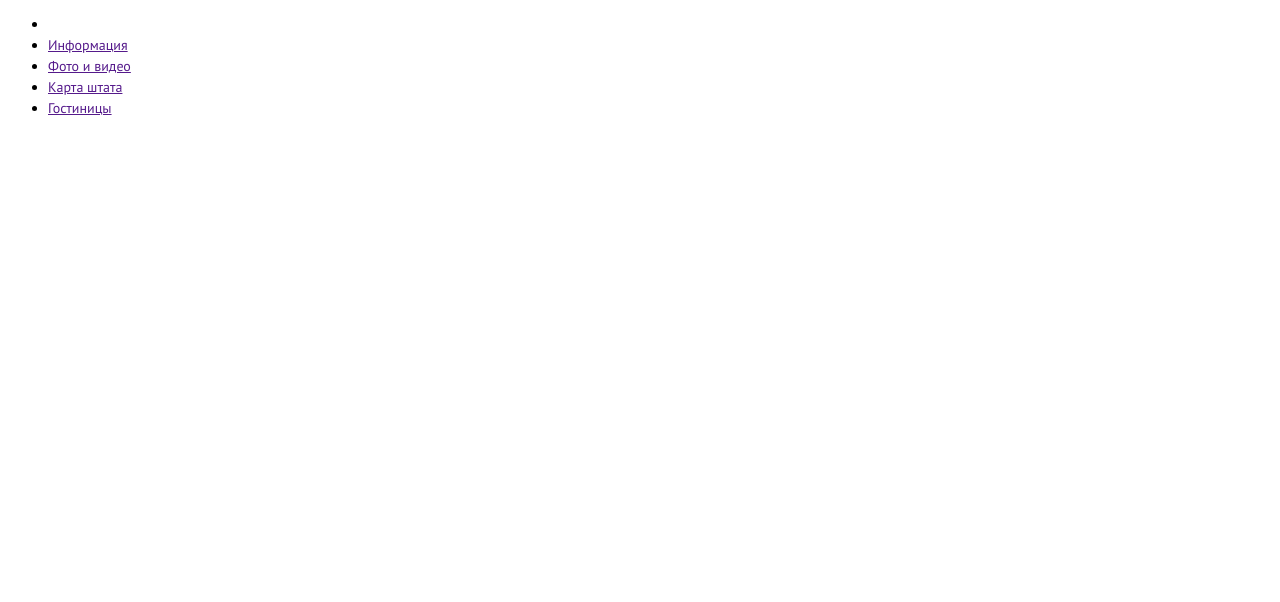
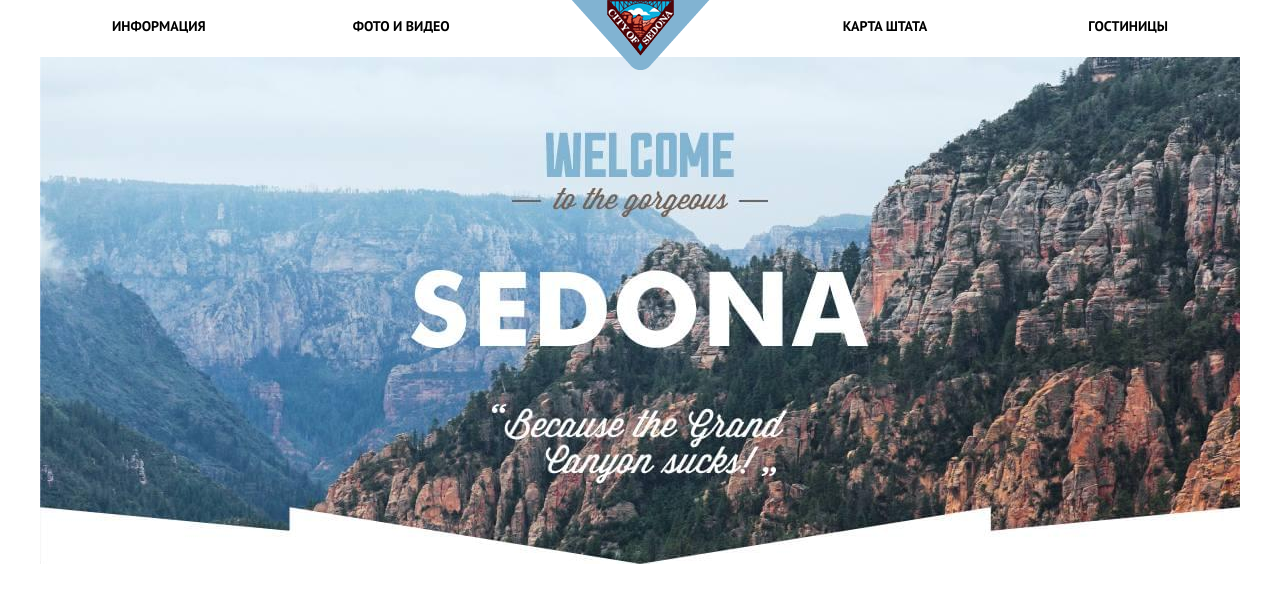
Before and after one commit to devis13/_2_1303_Sedona, a website: page prod/index.html in a window 1280 px wide. Drawn offline with Linux system fonts and the light colour scheme.

Commit message:
Зделал шапку сайта и блок интро

```diff
--- a/package.json
+++ b/package.json
@@ -14,6 +14,7 @@
     "gulp-autoprefixer": "^7.0.1",
     "gulp-clean-css": "^4.3.0",
     "gulp-csscomb": "^3.1.0",
+    "gulp-file-include": "^2.2.2",
     "gulp-htmlclean": "^2.7.22",
     "gulp-imagemin": "^7.1.0",
     "gulp-rename": "^2.0.0",
--- a/prod/index.html
+++ b/prod/index.html
@@ -1 +1 @@
-<!DOCTYPE html><html lang="en"><head><meta charset="UTF-8"><meta name="viewport" content="width=device-width, initial-scale=1.0"><title>Document</title><link rel="stylesheet" href="styles/style.css"></head><body><header class="header"><nav class="main-nav"><ul class="main-nav__list"><li class="main-nav__item"> <a href="" class="main-nav__link"><img src="" alt=""></a></li><li class="main-nav__item"> <a href="" class="main-nav__link">Информация</a></li><li class="main-nav__item"> <a href="" class="main-nav__link">Фото и видео</a></li><li class="main-nav__item"> <a href="" class="main-nav__link">Карта штата</a></li><li class="main-nav__item"> <a href="" class="main-nav__link">Гостиницы</a></li></ul></nav></header></body></html>
+<!DOCTYPE html><html lang="en"><head><meta charset="UTF-8"><meta name="viewport" content="width=device-width, initial-scale=1.0"><title>Document</title><link rel="stylesheet" href="styles/normolize.css"><link rel="stylesheet" href="styles/style.css"></head><body><header class="header container"><nav class="main-nav"><ul class="main-nav__list"><li class="main-nav__item"> <a href="" class="main-nav__link  main-nav__link--active"><img src="img/header/main-logo.png" alt="Главная" class="main-nav__logo main-logo"></a></li><li class="main-nav__item"> <a href="" class="main-nav__link">Информация</a></li><li class="main-nav__item"> <a href="" class="main-nav__link">Фото и видео</a></li><li class="main-nav__item"> <a href="" class="main-nav__link">Карта штата</a></li><li class="main-nav__item"> <a href="" class="main-nav__link">Гостиницы</a></li></ul></nav></header><section class="intro container"><h1 class="_visually-hidden">Интро</h1></section></body></html>
--- a/prod/styles/style.css
+++ b/prod/styles/style.css
@@ -1 +1 @@
-@font-face{font-family:ptsans;src:url(../fonts/ptsans.woff2) format('woff2'),url(../fonts/ptsans.woff) format('woff')}@font-face{font-family:ptsansbold;src:url(../fonts/ptsansbold.woff2) format('woff2'),url(../fonts/ptsansbold.woff) format('woff')}*{font-family:ptsans;font-size:14px;line-height:21px}.container{width:1200px;margin:0 auto}
+@font-face{font-family:ptsans;src:url(../fonts/ptsans.woff2) format('woff2'),url(../fonts/ptsans.woff) format('woff')}@font-face{font-family:ptsansbold;src:url(../fonts/ptsansbold.woff2) format('woff2'),url(../fonts/ptsansbold.woff) format('woff')}*{font-family:ptsans;font-size:14px;line-height:21px}.container{width:1200px;margin:0 auto}._visually-hidden{position:absolute;overflow:hidden;clip:rect(0 0 0 0);width:1px;height:1px;margin:-1px;padding:0;border:0}.header{margin-bottom:18px}.main-nav{padding-right:72px;padding-left:72px}.main-nav__list{position:relative;display:-webkit-box;display:-ms-flexbox;display:flex;margin:0;padding:0;padding-top:13px;list-style-type:none}.main-logo{position:absolute;top:0;left:460px;width:138px;height:70px}.main-nav__item:nth-child(2){margin-right:147px}.main-nav__item:nth-child(4){margin-right:161px;margin-left:auto}.main-nav__link{font-family:ptsansbold;font-size:14px;line-height:26px;display:block;text-decoration:none;text-transform:uppercase;color:#000;outline:0}.main-nav__link:focus,.main-nav__link:hover{color:#81b3d2}.main-nav__link:active{opacity:.3;color:#000}.main-nav__link--active{color:#766357}.intro{height:507px;background-image:url(../../img/intro/intro.jpg);background-repeat:no-repeat;background-size:cover}
--- a/prod/styles/style.map.css
+++ b/prod/styles/style.map.css
@@ -28,6 +28,109 @@
     margin: 0 auto;
 }
 
+._visually-hidden
+{
+    position: absolute;
+
+    overflow: hidden;
+    clip: rect(0 0 0 0);
+
+    width: 1px;
+    height: 1px;
+    margin: -1px;
+    padding: 0;
+
+    border: 0;
+}
+
 /*  \\\\\\\\\\\\\\\\\\\\\\\\\\\\\\\\\\\\\\\\\\\\\\\\\\\\\\\\\\\\\\\\\\\\\\\\\\\\\\\\\\\\
     \\\\\\\\\\\\\\\\\\\\\\\\\\\\\\\\\\\---_HEADER_---\\\\\\\\\\\\\\\\\\\\\\\\\\\\\\\\\\\
     \\\\\\\\\\\\\\\\\\\\\\\\\\\\\\\\\\\\\\\\\\\\\\\\\\\\\\\\\\\\\\\\\\\\\\\\\\\\\\\\\\\\*/
+.header
+{
+    margin-bottom: 18px;
+}
+
+.main-nav
+{
+    padding-right: 72px;
+    padding-left: 72px;
+}
+
+.main-nav__list
+{
+    position: relative;
+
+    display: -webkit-box;
+    display: -ms-flexbox;
+    display: flex;
+
+    margin: 0;
+    padding: 0;
+    padding-top: 13px;
+
+    list-style-type: none;
+}
+
+.main-logo
+{
+    position: absolute;
+    top: 0;
+    left: 460px;
+
+    width: 138px;
+    height: 70px;
+}
+
+.main-nav__item:nth-child(2)
+{
+    margin-right: 147px;
+}
+
+.main-nav__item:nth-child(4)
+{
+    margin-right: 161px;
+    margin-left: auto;
+}
+
+.main-nav__link
+{
+    font-family: 'ptsansbold';
+    font-size: 14px;
+    line-height: 26px;
+
+    display: block;
+
+    text-decoration: none;
+    text-transform: uppercase;
+
+    color: #000;
+    outline: none;
+}
+.main-nav__link:hover,
+.main-nav__link:focus
+{
+    color: #81b3d2;
+}
+.main-nav__link:active
+{
+    opacity: .3;
+    color: #000;
+}
+
+.main-nav__link--active
+{
+    color: #766357;
+}
+
+/*  \\\\\\\\\\\\\\\\\\\\\\\\\\\\\\\\\\\\\\\\\\\\\\\\\\\\\\\\\\\\\\\\\\\\\\\\\\\\\\\\\\\\
+    \\\\\\\\\\\\\\\\\\\\\\\\\\\\\\\\\\\---_HEADER_---\\\\\\\\\\\\\\\\\\\\\\\\\\\\\\\\\\\
+    \\\\\\\\\\\\\\\\\\\\\\\\\\\\\\\\\\\\\\\\\\\\\\\\\\\\\\\\\\\\\\\\\\\\\\\\\\\\\\\\\\\\*/
+.intro
+{
+    height: 507px;
+
+    background-image: url('../../img/intro/intro.jpg');
+    background-repeat: no-repeat;
+    background-size: cover;
+}
```
Also changed, not shown: gulpfile.js (+8 -2 lines), prod/map_html/index.map.html (+13 -3 lines), prod/img/header/main-logo.png (added), prod/img/intro/intro.jpg (added), 1 other file.
